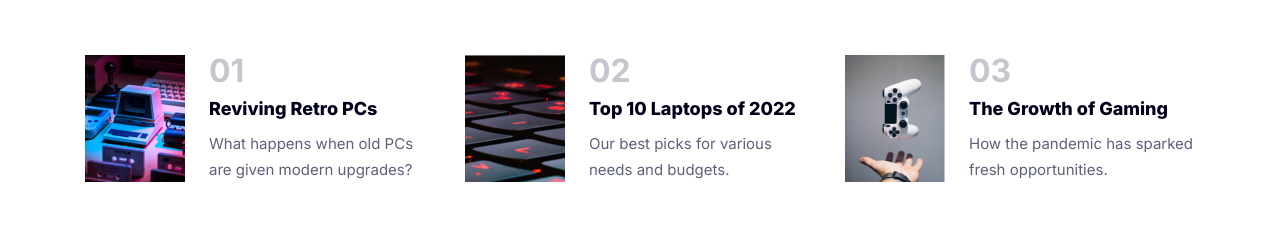
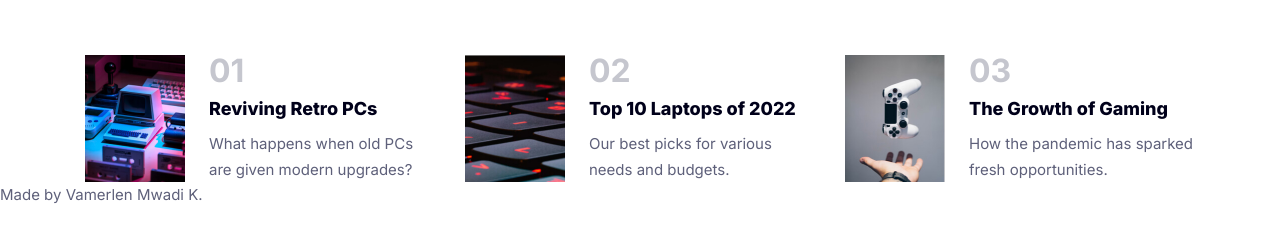
Before and after one commit to Vamerlen/fem-news-homepage, a website built with Vite: page index.html in a window 1280 px wide. Shown: the part 715-956 px from the top of the page. Built offline with nearby package versions, Linux system fonts and the light colour scheme.

Commit message:
Update index.html

```diff
--- a/index.html
+++ b/index.html
@@ -207,6 +207,7 @@
           </article>
         </section>
       </article>
+      <p font-size: 1rem; color: grey;>Made by Vamerlen Mwadi K.</p>
     </main>
 
     <script src="main.js"></script>
```
